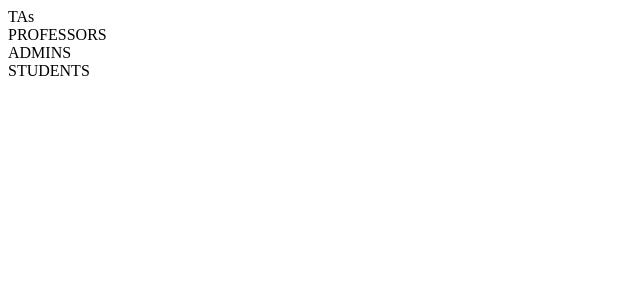
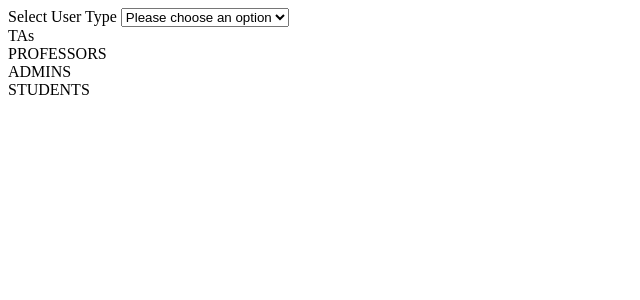
Before and after one commit to sinancang/McGill_TA_Website, a PHP site: page /manage_users.php in a window 1280 px wide. Shown: the top 300 px of the page, without its empty margins (0-640 px from the left). Run offline with PHP 8.4, Linux system fonts and the light colour scheme; data that the repository does not hold is empty.

Commit message:
UI updates for manage users

```diff
--- a/matter/manage_users.php
+++ b/matter/manage_users.php
@@ -1,17 +1,17 @@
 <div class="ajax-content-container">
 
-    <!--
+
     <div class="manage-users-container">
         <label for="user-type-select">Select User Type</label>
 
-        <select name="user-types" id="user-type-select" multiple>
+        <select name="user-types" id="user-type-select">
             <option value="">Please choose an option</option>
             <option value="TA">TA</option>
             <option value="Professor">Professor</option>
             <option value="Administrator">Administrator</option>
         </select>
     </div>
-    -->
+
 
 
     <div class="all-user-types-container">
@@ -35,6 +35,10 @@
 
                     for ($i = 0; $i < count($TAs); $i++) {
                         echo "<div class='user-account-entry'>{$TAs[$i]}</div>";
+                        echo "<div class='user-account-actions-container'>";
+                        echo "<div class='remove-user'>Delete</div>";
+                        echo "<div class='edit-user'>Edit</div>";
+                        echo "</div>";
                     }
 
                 ?>
```
Also changed, not shown: css/manage_users.css (+14 -1 lines).
